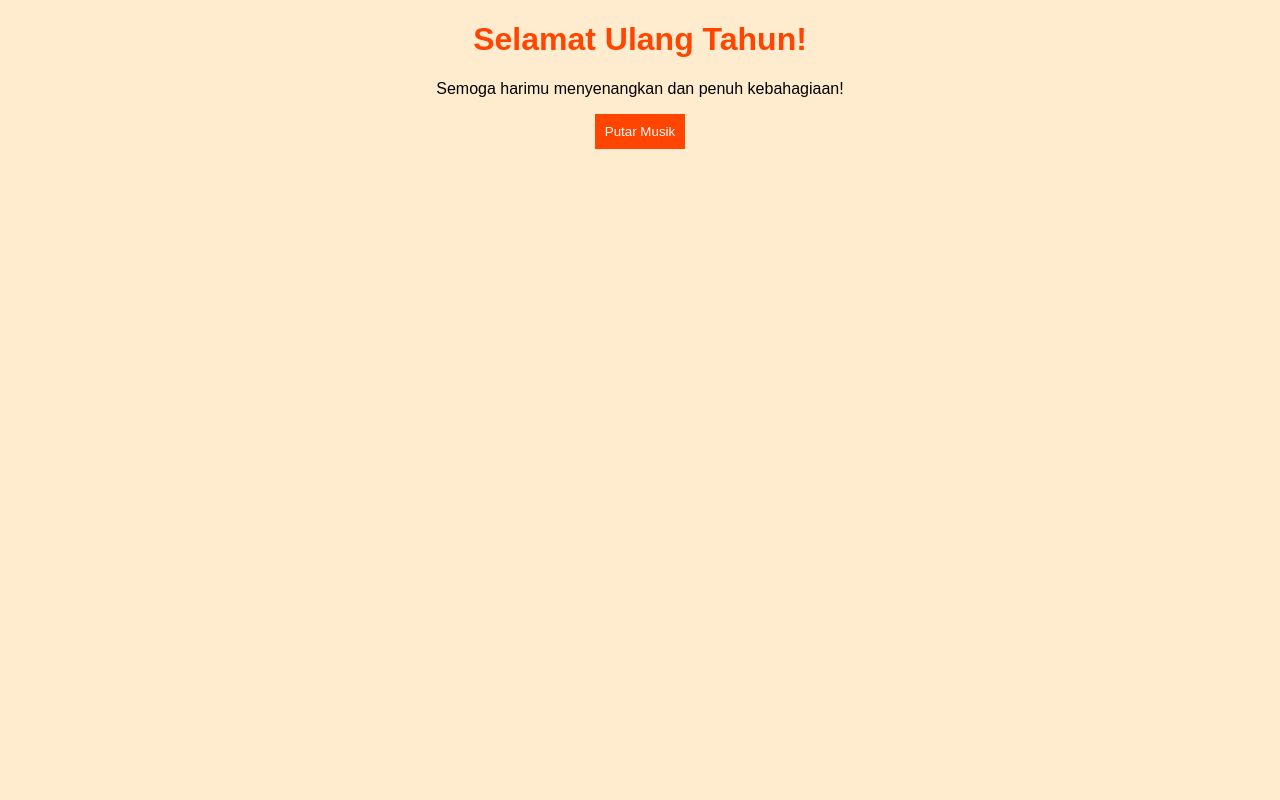
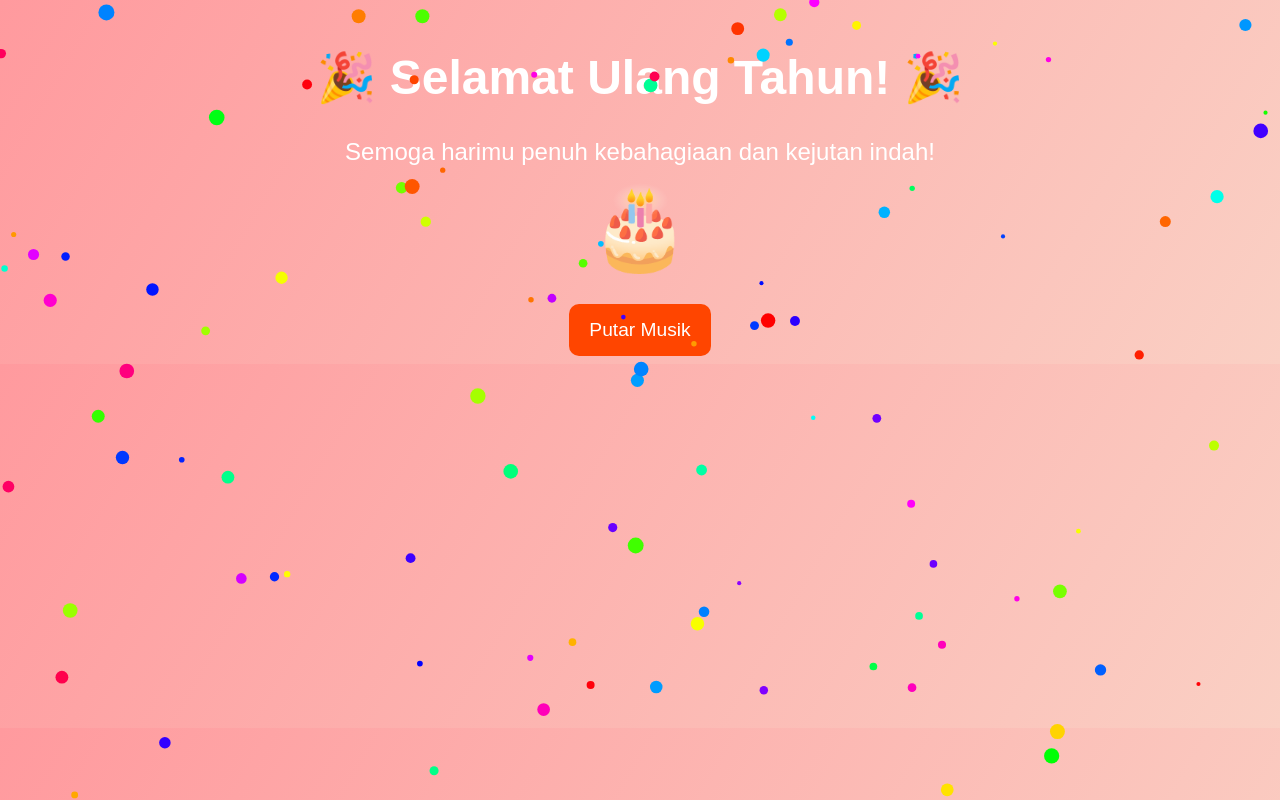
Before and after one commit to AldiTampnzz/foryou-mygirl, a plain HTML site: page index.html in a window 1280 px wide. Drawn offline with Linux system fonts and the light colour scheme.

Commit message:
Update index.html

```diff
--- a/index.html
+++ b/index.html
@@ -7,30 +7,104 @@
     <style>
         body {
             text-align: center;
-            background-color: #ffebcd;
-            font-family: Arial, sans-serif;
+            background: linear-gradient(120deg, #ff9a9e, #fad0c4);
+            font-family: 'Arial', sans-serif;
+            color: white;
+            overflow: hidden;
         }
         h1 {
-            color: #ff4500;
+            font-size: 3em;
+            margin-top: 50px;
+            animation: fadeIn 2s ease-in-out;
+        }
+        p {
+            font-size: 1.5em;
+            animation: fadeIn 3s ease-in-out;
+        }
+        .cake {
+            font-size: 5em;
+            margin-top: 20px;
+            animation: bounce 1.5s infinite;
         }
         button {
             background-color: #ff4500;
             color: white;
-            padding: 10px;
+            padding: 15px 20px;
             border: none;
+            font-size: 1.2em;
+            margin-top: 20px;
             cursor: pointer;
+            border-radius: 10px;
+            animation: fadeIn 4s ease-in-out;
+        }
+        button:hover {
+            background-color: #ff6347;
+        }
+        @keyframes fadeIn {
+            from { opacity: 0; }
+            to { opacity: 1; }
+        }
+        @keyframes bounce {
+            0%, 100% { transform: translateY(0); }
+            50% { transform: translateY(-10px); }
+        }
+        canvas {
+            position: fixed;
+            top: 0;
+            left: 0;
+            width: 100%;
+            height: 100%;
+            pointer-events: none;
         }
     </style>
 </head>
 <body>
-    <h1>Selamat Ulang Tahun!</h1>
-    <p>Semoga harimu menyenangkan dan penuh kebahagiaan!</p>
+    <canvas id="confetti"></canvas>
+    <h1>🎉 Selamat Ulang Tahun! 🎉</h1>
+    <p>Semoga harimu penuh kebahagiaan dan kejutan indah!</p>
+    <div class="cake">🎂</div>
     <button onclick="playMusic()">Putar Musik</button>
-    <audio id="birthdaySong" src="https://www.bensound.com/bensound-music/bensound-ukulele.mp3"></audio>
+
+    <audio id="birthdaySong" autoplay loop>
+        <source src="https://www.bensound.com/bensound-music/bensound-ukulele.mp3" type="audio/mp3">
+    </audio>
+
     <script>
         function playMusic() {
-            document.getElementById('birthdaySong').play();
+            var audio = document.getElementById("birthdaySong");
+            audio.volume = 1.0; // Pastikan volume penuh
+            audio.play();
         }
+
+        // Efek konfeti
+        var canvas = document.getElementById("confetti");
+        var ctx = canvas.getContext("2d");
+        canvas.width = window.innerWidth;
+        canvas.height = window.innerHeight;
+
+        var confettis = [];
+        for (var i = 0; i < 100; i++) {
+            confettis.push({
+                x: Math.random() * canvas.width,
+                y: Math.random() * canvas.height,
+                r: Math.random() * 6 + 2,
+                d: Math.random() * 100 + 10
+            });
+        }
+
+        function drawConfetti() {
+            ctx.clearRect(0, 0, canvas.width, canvas.height);
+            for (var i = 0; i < confettis.length; i++) {
+                var c = confettis[i];
+                ctx.beginPath();
+                ctx.arc(c.x, c.y, c.r, 0, Math.PI * 2, false);
+                ctx.fillStyle = `hsl(${Math.random() * 360}, 100%, 50%)`;
+                ctx.fill();
+                c.y += Math.random() * 3;
+                if (c.y > canvas.height) c.y = 0;
+            }
+        }
+        setInterval(drawConfetti, 30);
     </script>
 </body>
 </html>
```
